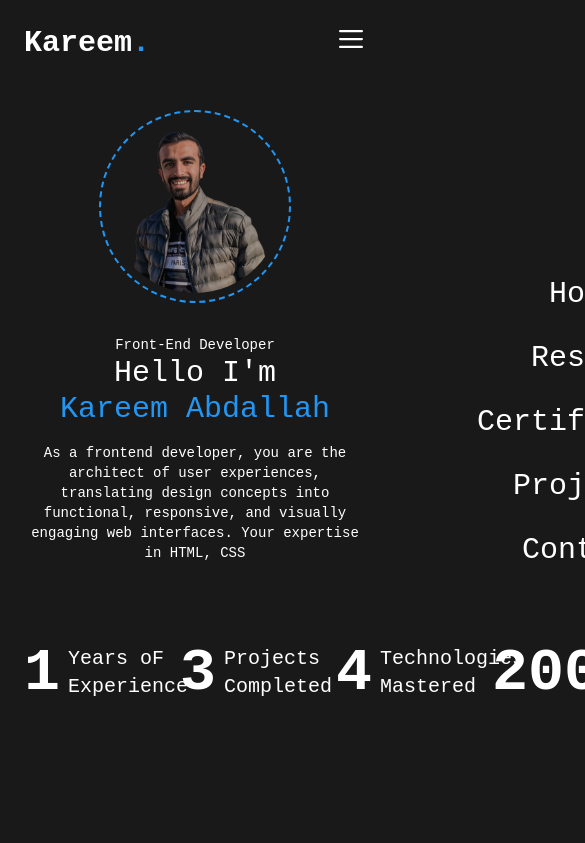
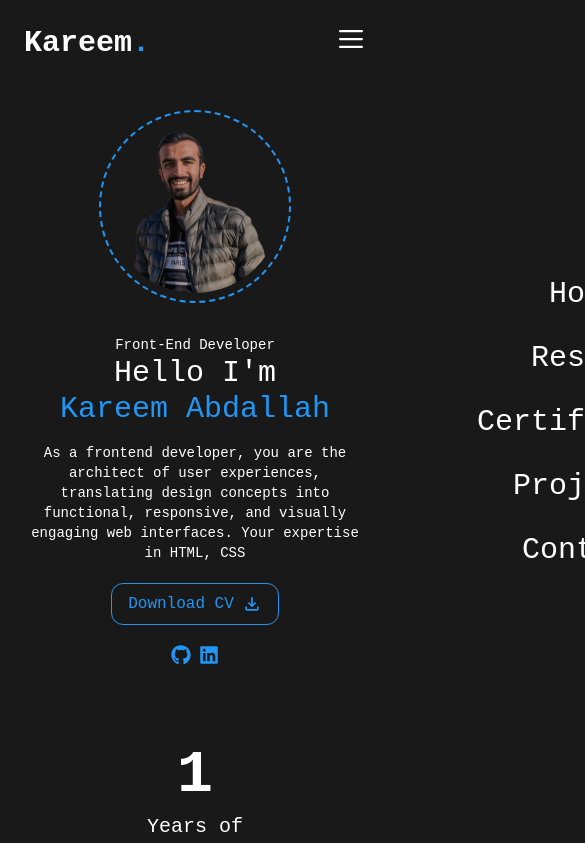
Before and after one commit to Kareem2003/kareem, a React (Vite) app: page / in a window 390 px wide. Shown: the top 843 px of the page, 585 px wide, since content can reach past the window. Built offline with nearby package versions, Linux system fonts and the light colour scheme.

Commit message:
button to download My CV

```diff
--- a/src/App.jsx
+++ b/src/App.jsx
@@ -1,18 +1,19 @@
-import { useState } from "react";
 import NavBar from "./components/NavBar";
 import profileImage from "./assets/profile.png";
+import CV from "./assets/myCV.pdf";
 import ProgressCard from "./components/ProgressCard";
+import { FaGithub } from "react-icons/fa6";
+import { FaLinkedin } from "react-icons/fa6";
+import { MdOutlineFileDownload } from "react-icons/md";
 
 function App() {
-  const [count, setCount] = useState(0);
-
   return (
     <div className="py-6 px-6 sm:px-12 md:px-24 lg:px-36 xl:px-48 font-JetBrains">
       <NavBar />
-      <div className="flex flex-col-reverse md:flex-row items-center justify-between">
+      <div className="flex flex-col-reverse md:flex-row items-center sm:justify-between">
         <div className="flex-1 text-center md:text-left">
           <p className="text-sm md:text-base">Front-End Developer</p>
-          <h1 className="text-3xl md:text-5xl lg:text-6xl">Hello I'm</h1>
+          <h1 className="text-3xl md:text-5xl lg:text-6xl">{"Hello I'm"}</h1>
           <span className="text-3xl md:text-5xl lg:text-6xl text-primary">
             Kareem Abdallah
           </span>
@@ -21,6 +22,24 @@ function App() {
             translating design concepts into functional, responsive, and
             visually engaging web interfaces. Your expertise in HTML, CSS
           </p>
+          <div className="flex flex-col lg:items-center lg:flex-row md:items-center md:flex-row">
+            <div className="flex justify-center my-5 lg:mr-5 lg:justify-start md:mr-5 md:justify-start">
+              <a href={CV} download="Kareem_Abdallah_CV.pdf" target="_blank">
+                <button className="flex text-primary border border-1 border-primary px-4 py-2 rounded-xl items-center">
+                  Download CV
+                  <MdOutlineFileDownload size={20} className="ml-2" />
+                </button>
+              </a>
+            </div>
+            <div className="flex justify-center gap-2">
+              <a href="https://github.com/Kareem2003" target="_blank">
+                <FaGithub size={20} className="text-primary" />
+              </a>
+              <a href="https://www.linkedin.com/in/kareem2003" target="_blank">
+                <FaLinkedin size={20} className="text-primary" />
+              </a>
+            </div>
+          </div>
         </div>
 
         <div className="flex justify-center items-center mb-8 md:mb-0">
@@ -31,8 +50,8 @@ function App() {
           />
         </div>
       </div>
-      <div className="flex my-20 justify-between">
-        <ProgressCard number={1} text="Years oF Experience" />
+      <div className="grid grid-cols-1 gap-4 my-20 text-center md:grid-cols-2 lg:grid-cols-4 items-center">
+        <ProgressCard number={1} text="Years of Experience" />
         <ProgressCard number={3} text="Projects Completed" />
         <ProgressCard number={4} text="Technologies Mastered" />
         <ProgressCard number={200} text="Commits" />
--- a/src/components/NavBar/index.jsx
+++ b/src/components/NavBar/index.jsx
@@ -1,4 +1,4 @@
-import React, { useState } from "react";
+import React, { useState, useEffect } from "react";
 import { ImCancelCircle } from "react-icons/im";
 import { HiMiniBars3 } from "react-icons/hi2";
 
@@ -8,6 +8,14 @@ const NavBar = () => {
   const toggleMenu = () => {
     setIsOpen(!isOpen);
   };
+
+  useEffect(() => {
+    if (isOpen) {
+      document.body.style.overflow = "hidden";
+    } else {
+      document.body.style.overflow = "auto";
+    }
+  }, [isOpen]);
 
   return (
     <div className="relative flex mb-12 justify-between items-center">
--- a/src/components/ProgressCard/index.jsx
+++ b/src/components/ProgressCard/index.jsx
@@ -2,7 +2,7 @@ import React from "react";
 
 const ProgressCard = ({ number, text }) => {
   return (
-    <div className="flex gap-2 items-center">
+    <div className="flex items-center justify-center gap-2 text-center flex-col sm:flex-row">
       <h1 className="text-6xl font-bold">{number}</h1>
       <h1 className="text-xl w-28">{text}</h1>
     </div>
```
Also changed, not shown: 1 other file (tests, documents, lock files or other folders).
